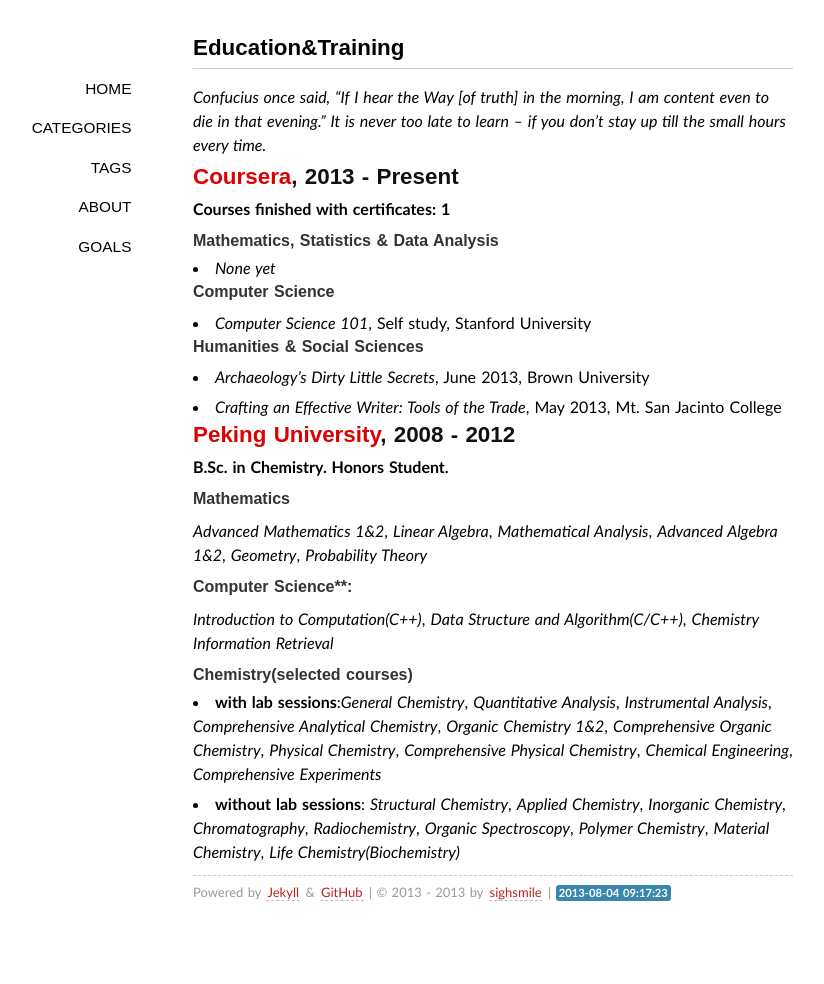
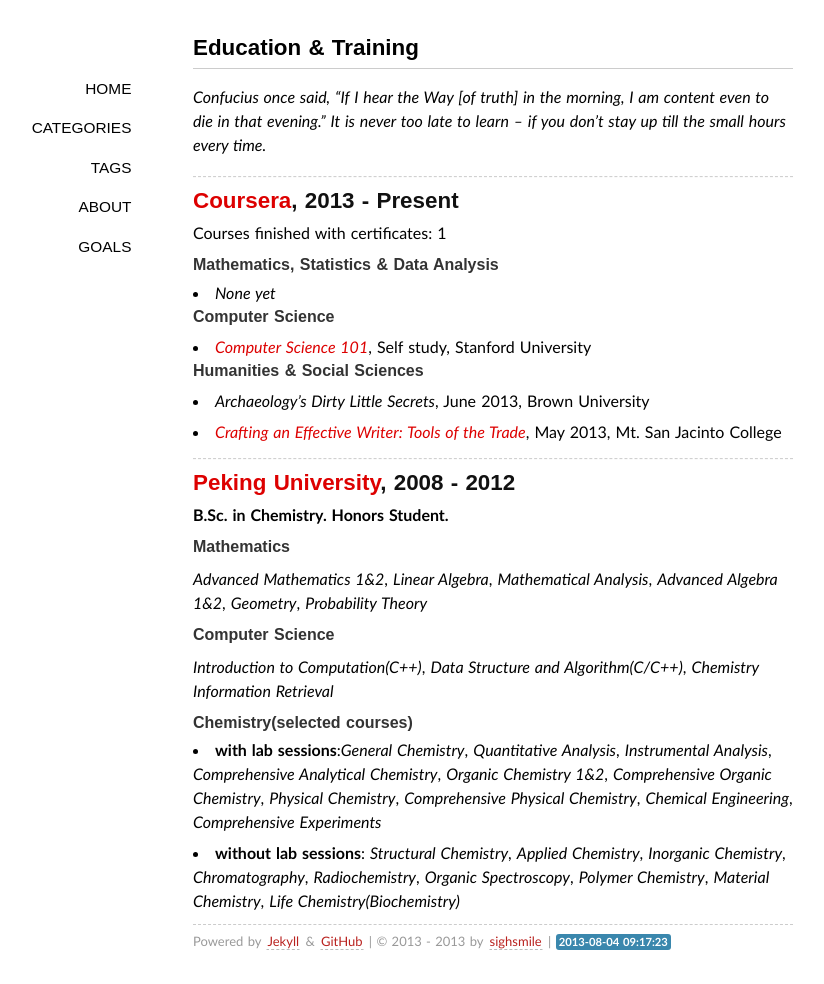
Before and after one commit to sighsmile/sighsmile.github.io, a Jekyll site: the page built from about/education/index.md, in a window 1280 px wide. Shown: the whole page, without its empty margins (147-971 px from the left). Built offline with Jekyll 4.4.1, drawn with Linux system fonts in a browser that asks for light colours; some web fonts are replaced; Markdown is read by kramdown in place of the engine named in the settings; before the commit the page ends 935 px from its top, so only the background shows below that; part of the change alters nothing that is shown.

```diff
--- a/about/education/index.md
+++ b/about/education/index.md
@@ -1,5 +1,5 @@
 ---
-title: Education&Training
+title: Education & Training
 layout: page
 comments: no
 ---
@@ -7,23 +7,27 @@ comments: no
 *Confucius once said, "If I hear the Way [of truth] in the morning, I am content even to die in that evening."
 It is never too late to learn -- if you don't stay up till the small hours every time.*
 
+---
+
 ##[Coursera](http://www.coursera.org), 2013 - Present
-**Courses finished with certificates: 1**
+Courses finished with certificates: 1
 
 ####Mathematics, Statistics & Data Analysis
 - *None yet*
 ####Computer Science
-- *Computer Science 101*, Self study, Stanford University
+- [*Computer Science 101*](https://www.coursera.org/course/cs101), Self study, Stanford University
 ####Humanities & Social Sciences
 - *Archaeology's Dirty Little Secrets*, June 2013, Brown University
-- *Crafting an Effective Writer: Tools of the Trade*, May 2013, Mt. San Jacinto College
+- [*Crafting an Effective Writer: Tools of the Trade*](https://www.coursera.org/course/basicwriting), May 2013, Mt. San Jacinto College
+
+---
 
 ##[Peking University](http://english.pku.edu.cn/), 2008 - 2012
 **B.Sc. in Chemistry. Honors Student.**
 
 ####Mathematics
 *Advanced Mathematics 1&2*, *Linear Algebra*, *Mathematical Analysis*, *Advanced Algebra 1&2*, *Geometry*, *Probability Theory*
-####Computer Science**:
+####Computer Science
 *Introduction to Computation(C++)*, *Data Structure and Algorithm(C/C++)*, *Chemistry Information Retrieval*
 
 ####Chemistry(selected courses)
```
